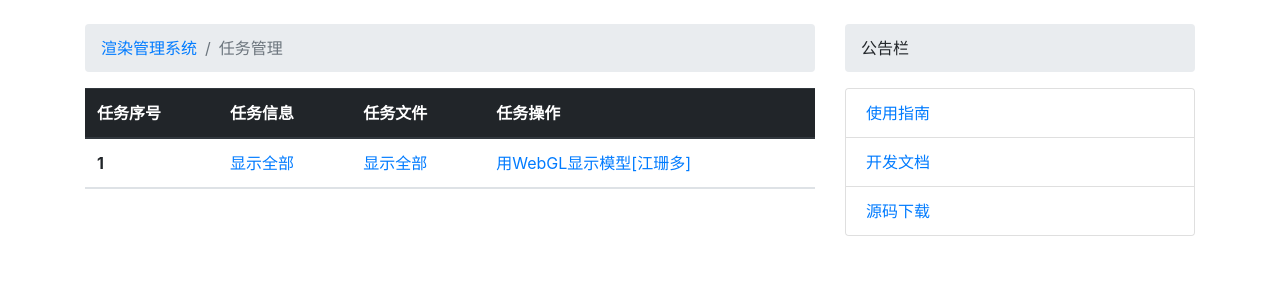
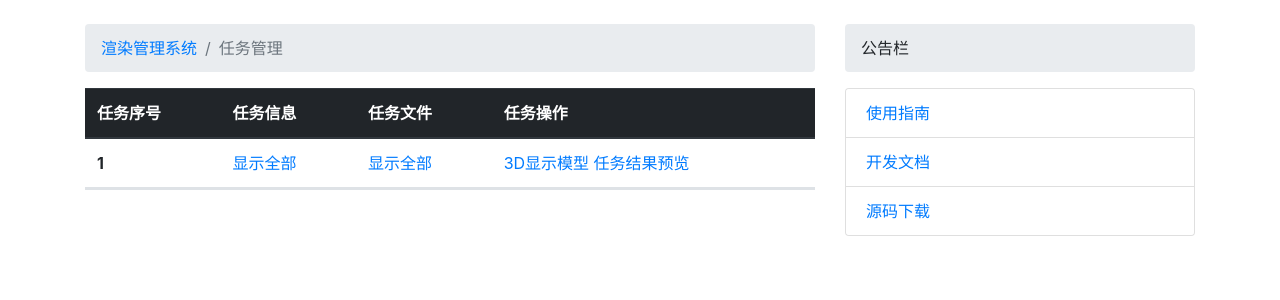
Before and after one commit to fkworld/my_graduation_project, a Flask app: template web_flask/templates/task_manager.html in a window 1280 px wide. Shown: the part 56-356 px from the top of the page. Run offline with Flask 2, Linux system fonts and the light colour scheme; the template is opened without the code that fills it: most values are stand-ins (such as "Sample title", 1, 10 or a date in 2020); some libraries are stand-ins or nearby versions.

Commit message:
修改任务管理中的任务操作前端显示

```diff
--- a/web_flask/templates/task_manager.html
+++ b/web_flask/templates/task_manager.html
@@ -26,7 +26,8 @@
                 <a data-toggle="collapse" href=#file{{ loop.index }} aria-expanded="false" aria-controls=file{{ loop.index }}>显示全部</a>
             </td>
             <td>
-                <a href="#">用WebGL显示模型[江珊多]</a>
+                <a data-toggle="collapse" href=#jsd-3d{{ loop.index }} aria-expanded="false" aria-controls=jsd-3d{{ loop.index }}>3D显示模型</a>
+                <a href="#">任务结果预览</a>
             </td>
         </tr>
         <tr>
@@ -59,6 +60,20 @@
                 </div>
             </td>
         </tr>
+        <tr>
+            <td colspan="4" style="padding: 0">
+                <div class="collapse" id=jsd-3d{{ loop.index }}>
+                    <div class="card">
+                        <ul class="list-group list-group-flush">
+                            <li class="list-group-item">文件内模型列表：</li>
+                            <li class="list-group-item">example：
+                                <a href="#">3D模型预览</a>
+                            </li>
+                        </ul>
+                    </div>
+                </div>
+            </td>
+        </tr>
         {% endfor %}
     </tbody>
 </table>
```
